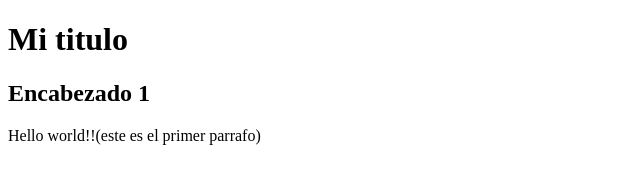
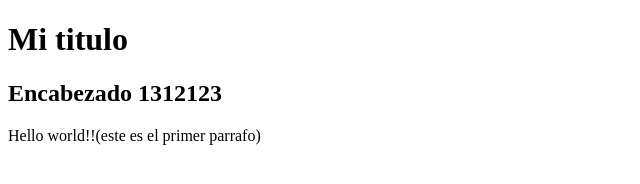
Before and after one commit to Elthisboy/AntoLeighton, a plain HTML site: page index.html in a window 1280 px wide. Shown: the whole page, without its empty margins (0-640 px from the left). Drawn offline with Linux system fonts and the light colour scheme.

Commit message:
Update index.html

```diff
--- a/index.html
+++ b/index.html
@@ -6,7 +6,7 @@
         <body>
             <h1>Mi titulo</h1>
 
-            <h2>Encabezado 1</h2>
+            <h2>Encabezado 1312123</h2>
 
             <p>Hello world!!(este es el primer parrafo)</p>
       </head>
```
